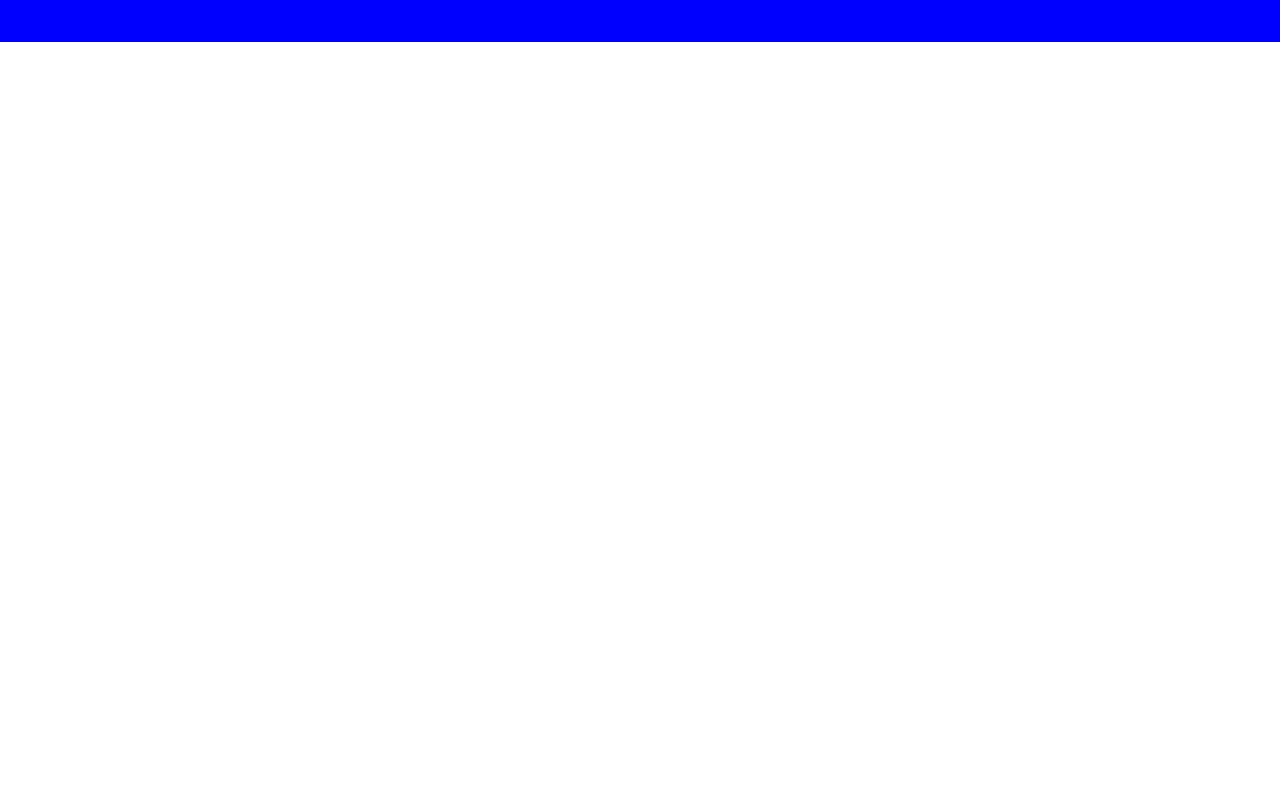
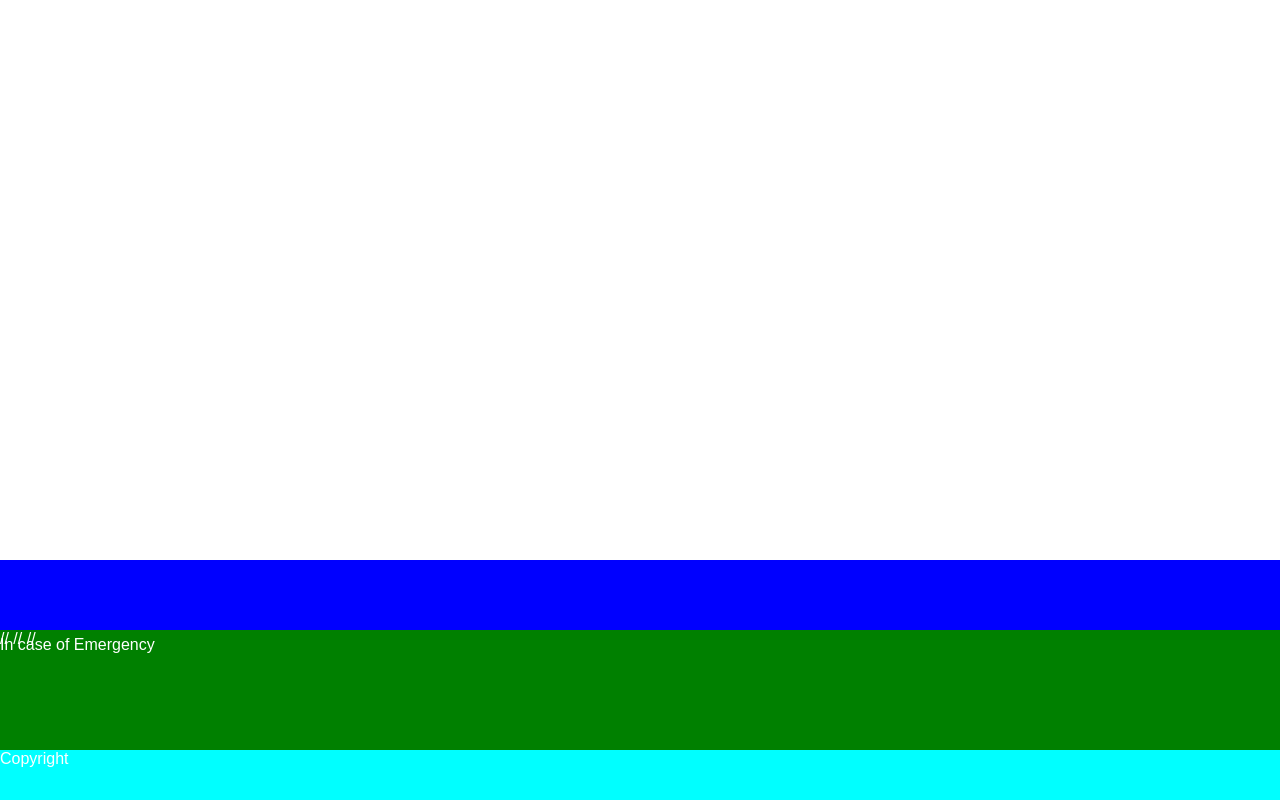
Before and after one commit to beccahbartlett/madapt-frontend, a React (Create React App) app: page /about in a window 1280 px wide. Shown: the part 176-976 px from the top of the page. Before the commit the page ends 800 px from the top, so only its background shows below. Built offline with nearby package versions, Linux system fonts and the light colour scheme.

Commit message:
added initial footer

```diff
--- a/src/components/footer/Footer.css
+++ b/src/components/footer/Footer.css
@@ -1,5 +1,42 @@
-.footer-header {
+.footer a {
+  color: #70726F;
+  font-size: 20px;
+  padding: 10px;
+  border-right: 1px solid #70726F;
+  transition: all .5s ease;
+}
+.footer a:first-child {
+  border-left: 1px solid #70726F;
+}
+.footer a:hover {
+  color: white;
+}
+.footer-container{
+  position: absolute;
+  /*height: 30px;*/
+  bottom: 0;
   width: 100%;
-  height: 100px;
+  height: 4em;
+}
+
+.footer-header{
+  width: 100%;
+  height: 10px;
   background-color: blue;
+  padding-top: 60px;
+  color: white;
+  /*margin: 0px 1.15%;*/
 }
+.footer-body{
+  /*height: 80%;*/
+  height: 120px;
+  background-color: green;
+  color: white;
+  /*margin: 0px 1.15%;*/
+}
+.footer-footer{
+  height: 50px;
+  background-color: aqua;
+  color: white;
+  /*margin: 0px 1.15%;*/
+}
--- a/src/components/footer/Footer.js
+++ b/src/components/footer/Footer.js
@@ -4,7 +4,36 @@ import './Footer.css'
 class Footer extends Component {
   render() {
     return (
-      <div className="footer-header">Footer</div>
+    <div className="footer-container">
+      <div className="footer-header">
+        <p>In case of Emergency</p>
+      </div>
+      <div className="footer-body">
+        // <a href="#"><i class="fa fa-facebook"></i></a>
+        // <a href="#"><i class="fa fa-twitter"></i></a>
+        // <a href="#"><i class="fa fa-linkedin"></i></a>
+      </div>
+      <div className="footer-footer"> Copyright</div>
+    </div>
+
+
+// const butttonGroupInstance = (
+//         <ButtonToolbar>
+//       <ButtonGroup bsSize="xsmall">
+//         <Button>Left</Button>
+//         <Button>Middle</Button>
+//         <Button>Right</Button>
+//       </ButtonGroup>
+//     </ButtonToolbar>
+//   )
+//   ReactDOM.render(buttonGroupInstance, mountNode);
+
+
+
+
+
+
+
     )
   }
 }
```
